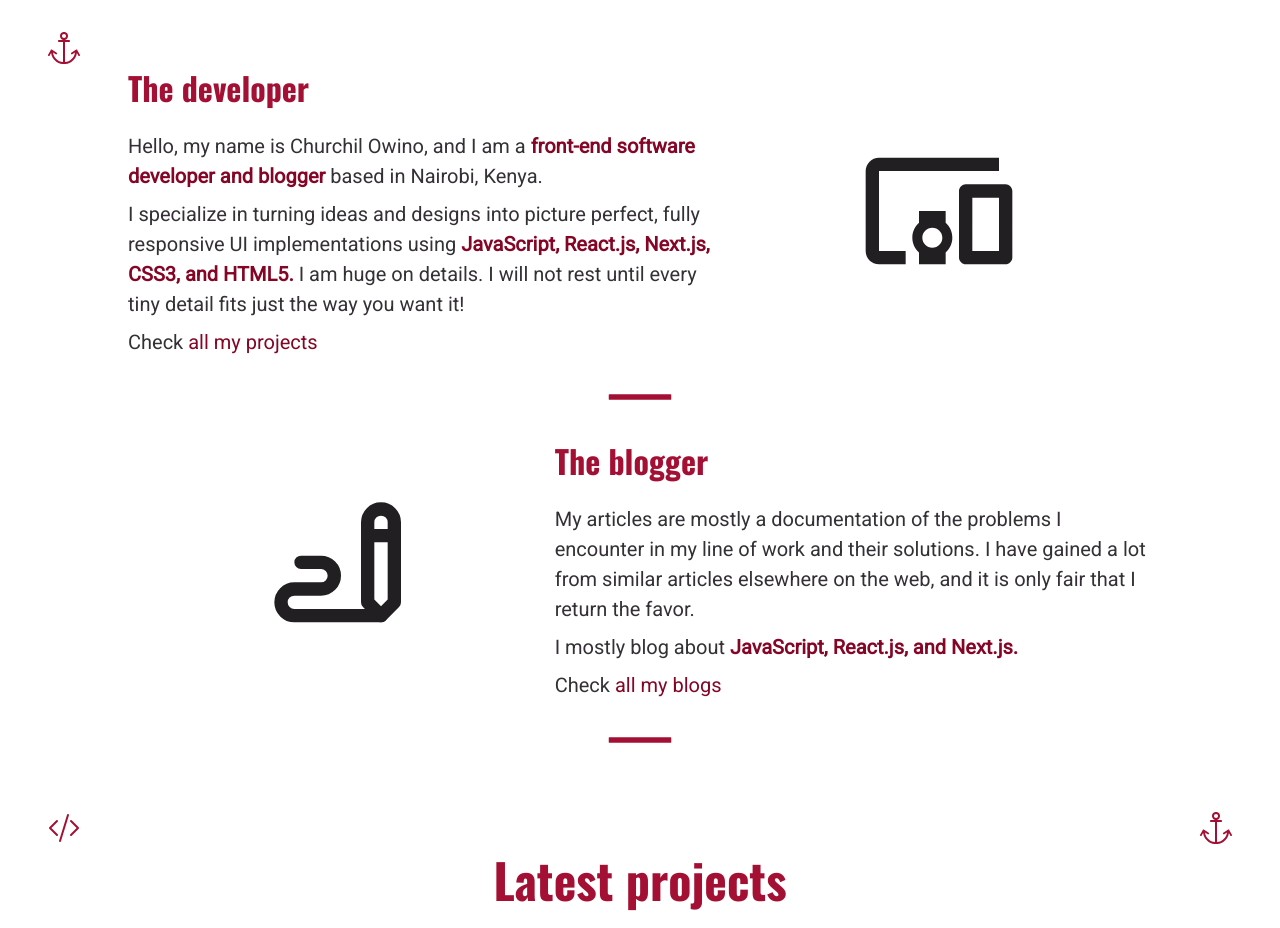
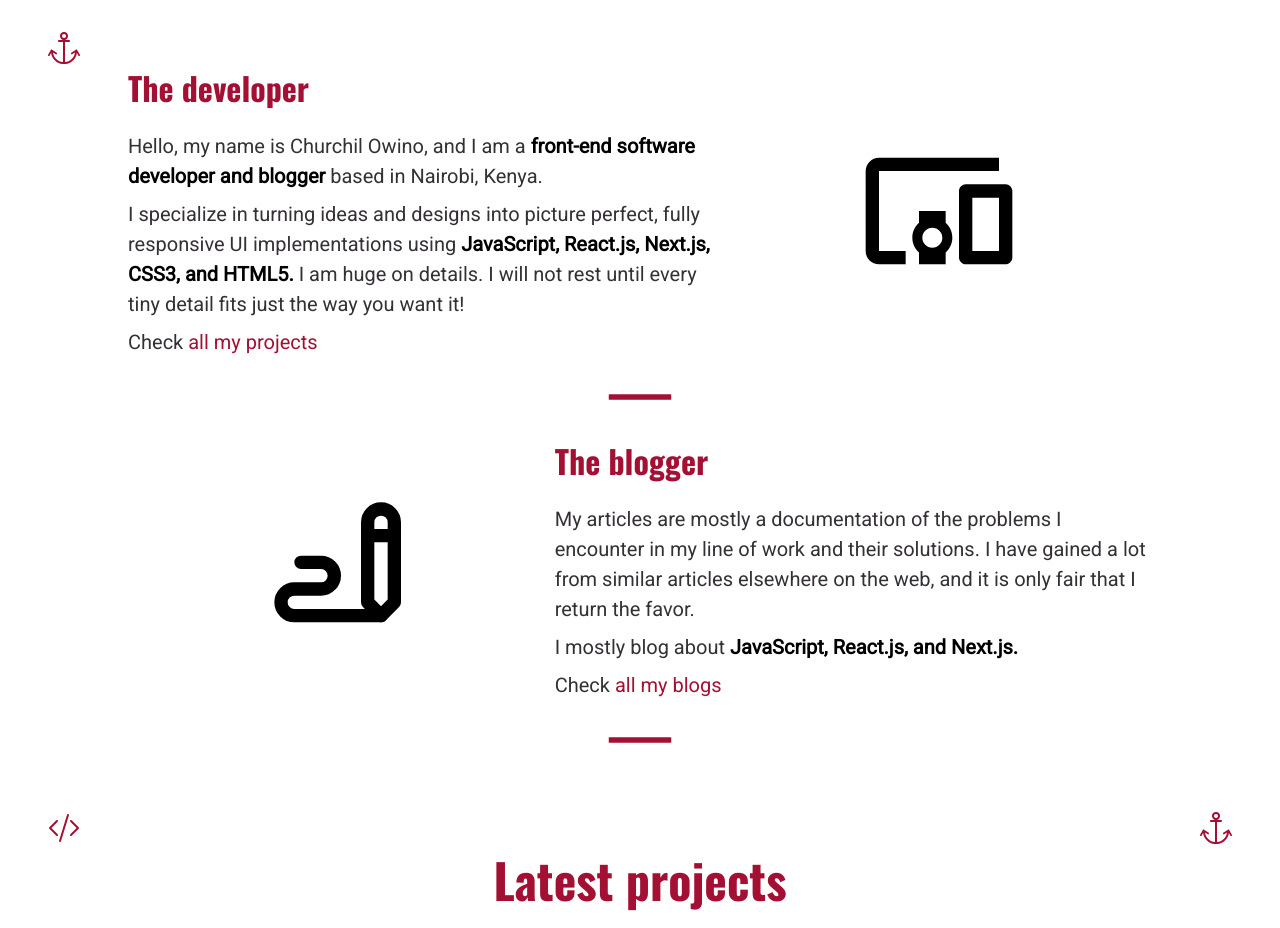
Before and after one commit to Chacho104/my-portfolio-blog-site, a Next.js app: page / in a window 1280 px wide. Shown: the part 800-1728 px from the top of the page. Built offline with nearby package versions, Linux system fonts and the light colour scheme.

Commit message:
Remove a tag styles too use global styles

```diff
--- a/components/home-page/about.module.css
+++ b/components/home-page/about.module.css
@@ -43,20 +43,8 @@
   padding-top: var(--size-2);
 }
 
-.text p a,
-.text1 p a {
-  color: var(--color-primary-500);
-}
-
-.text p a:hover,
-.text1 p a:hover {
-  color: var(--color-primary-700);
-  text-decoration: underline;
-  text-underline-offset: var(--size-1);
-}
-
 .highlight {
-  color: var(--color-primary-500);
+  color: var(--color-grey-1000);
 }
 
 .description .item .text-svg,
@@ -87,7 +75,7 @@
 .description .item .text-svg svg,
 .description .item .text-svg1 svg {
   font-size: var(--size-40);
-  color: var(--color-grey-900);
+  color: var(--color-grey-1000);
 }
 
 @media screen and (max-width: 768px) {
```
